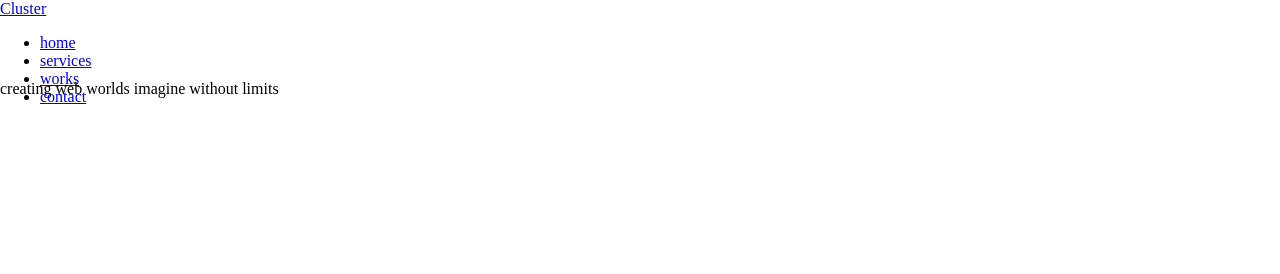
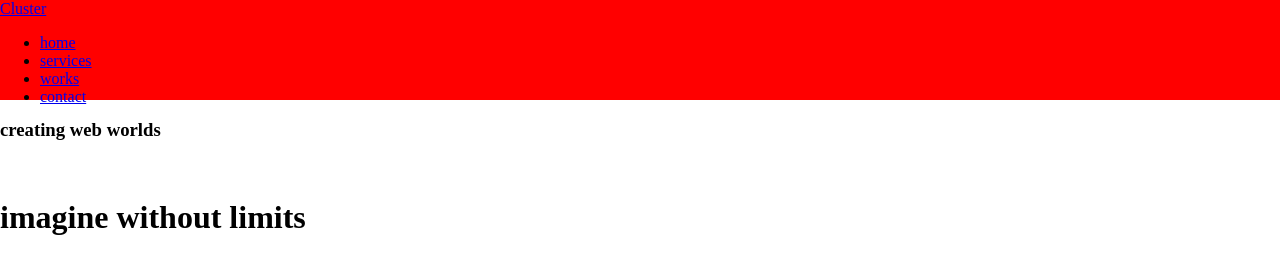
Before and after one commit to geekwise-juston-miller/personal-portfolio, a plain HTML site: page index.html in a window 1280 px wide. Drawn offline with Linux system fonts and the light colour scheme.

Commit message:
building home page

```diff
--- a/css/style.css
+++ b/css/style.css
@@ -1,21 +1,24 @@
 html, body{
-    margin: 0 auto;
+    margin: 0;
     padding:0;
     width: 100%;
-    height:auto;
+    height:100%;
     box-sizing: border-box;
     font-size: 62.5%;
 }
 body{
-    margin: 0 auto;
+    display: block;
+    margin: 0;
     padding:0;
     width: 100%;
-    height:auto;
+    height:100%;
     font-size: 1.6rem;
 }
 header{
-    margin: 0 auto;
+    display: block;
+    margin: 0;
     padding:0;
     width: 100%;
-    height:10%;
+    height:10rem;
+    background-color: red;
 }
--- a/index.html
+++ b/index.html
@@ -14,6 +14,7 @@
                         Cluster
                     </a>
                 </div>
+                <div class="nav-bar-wrapper">
                     <nav class="nav-bar-all-pages">
                         <ul>
                             <li>
@@ -31,14 +32,14 @@
                         </ul>
                     </nav>
                 </div>
+            </div>
         </header>
         <main>
-            <span>
-                creating web worlds
-            </span>
-            <span>
-                imagine without limits
-            </span>
+            <p>
+                <h3>creating web worlds</h3>
+                <br>
+                <h1> imagine without limits</h1>
+            </p>
         </main>
 
     </body>
```
Lines whose indentation alone changed are shown as unchanged.
